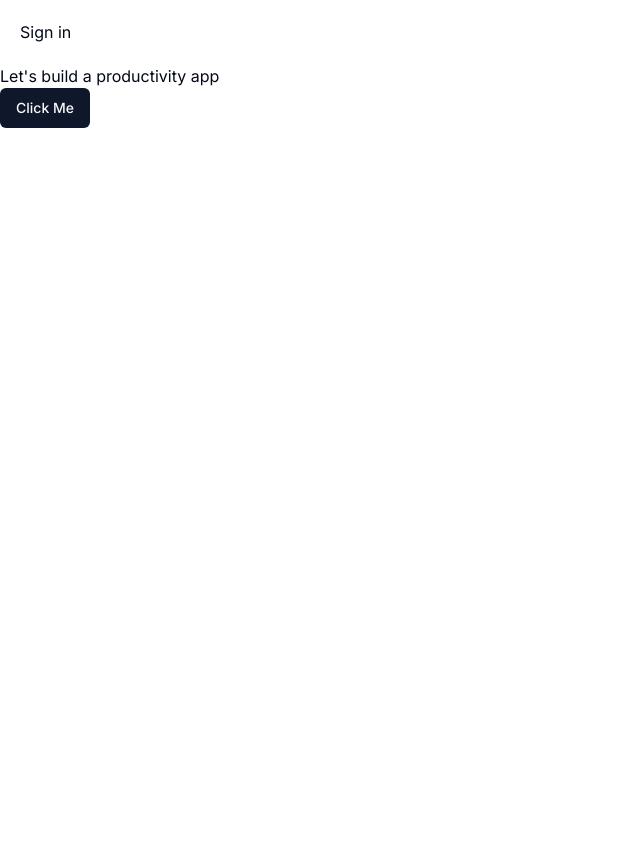
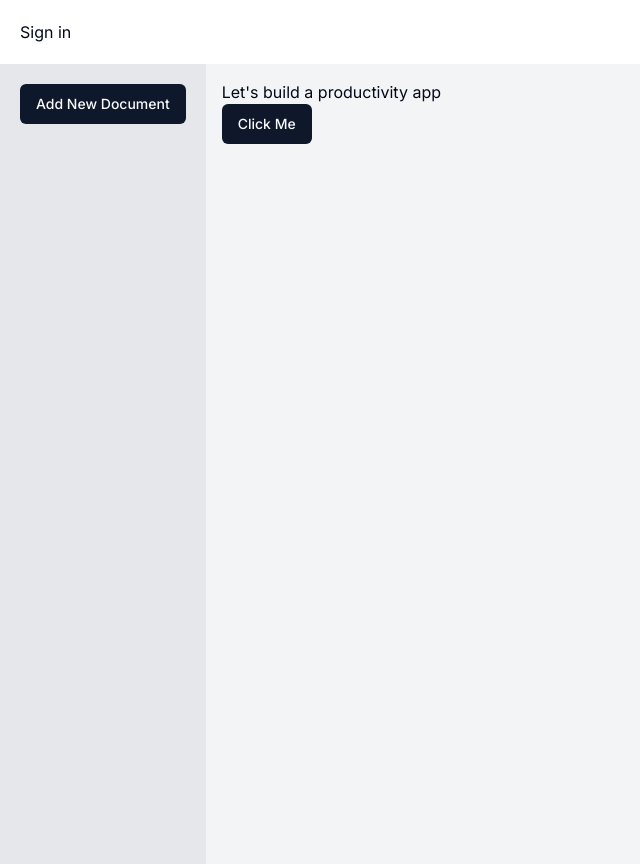
Before and after one commit to MikeyJinWei/notion-clone, a Next.js app: page / in a window 1280 px wide. Shown: the whole page, without its empty margins (0-640 px from the left). Before the commit the page ends 800 px from the top, so only its background shows below. Built offline with nearby package versions, Linux system fonts and the light colour scheme; no server answers.

Commit message:
feat：創建 Sidebar 元件

```diff
--- a/app/layout.tsx
+++ b/app/layout.tsx
@@ -3,6 +3,7 @@ import { Inter } from "next/font/google";
 import "./globals.css";
 import { ClerkProvider } from "@clerk/nextjs";
 import Header from "@/components/Header";
+import Sidebar from "@/components/Sidebar";
 
 const inter = Inter({ subsets: ["latin"] });
 
@@ -21,7 +22,13 @@ export default function RootLayout({
       <html lang="en">
         <body className={inter.className}>
           <Header />
-          {children}
+          <div className="min-h-screen flex">
+            <Sidebar />
+
+            <div className="p-4 flex-1 overflow-y-auto scrollbar-hide bg-gray-100">
+              {children}
+            </div>
+          </div>
         </body>
       </html>
     </ClerkProvider>
--- /dev/null
+++ b/components/NewDocumentButton.tsx
@@ -0,0 +1,6 @@
+import { Button } from "./ui/button";
+
+const NewDocumentButton = () => {
+  return <Button>Add New Document</Button>;
+};
+export default NewDocumentButton;
--- /dev/null
+++ b/components/Sidebar.tsx
@@ -0,0 +1,10 @@
+import NewDocumentButton from "./NewDocumentButton";
+
+const Sidebar = () => {
+  return (
+    <div className="relative p-2 md:p-5 bg-gray-200">
+      <NewDocumentButton />
+    </div>
+  );
+};
+export default Sidebar;
```
